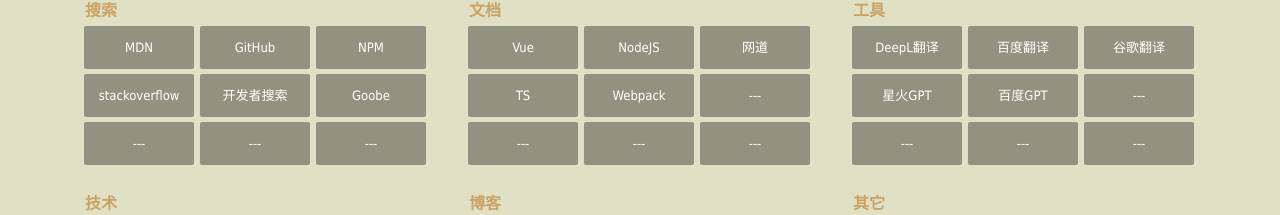
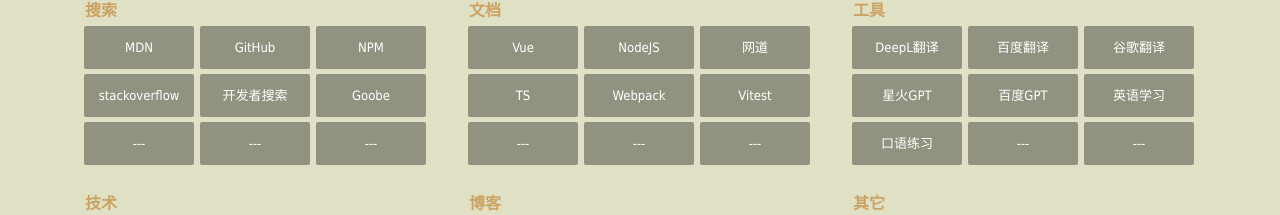
Before and after one commit to liudewa888/liudewa888.github.io, a Vue app: page /#/nav in a window 1280 px wide. Shown: the part 290-505 px from the top of the page. Built offline with nearby package versions, Linux system fonts and the light colour scheme.

Commit message:
fix: 修改口语学习地址

```diff
--- a/public/data.config.js
+++ b/public/data.config.js
@@ -52,6 +52,10 @@ const navigations = [
         title: "Webpack",
         link: "https://yk2012.github.io/sgg_webpack5/base/optimizeCss.html#_2-%E9%85%8D%E7%BD%AE",
       },
+      {
+        title: "Vitest",
+        link: "https://cn.vitest.dev/api/expect.html",
+      },
     ],
   },
   {
@@ -76,6 +80,14 @@ const navigations = [
       {
         title: "百度GPT",
         link: "https://yiyan.baidu.com/",
+      },
+      {
+        title: "英语学习",
+        link: "https://qwerty.kaiyi.cool/",
+      },
+      {
+        title: "口语练习",
+        link: "https://earthworm.cuixueshe.com/",
       },
     ],
   },
--- a/vite.config.js
+++ b/vite.config.js
@@ -5,6 +5,7 @@ import ElementPlus from "unplugin-element-plus/vite";
 
 // https://vitejs.dev/config/
 export default defineConfig({
+  base: "./",
   build: {
     outDir: resolve(__dirname, "docs"),
   },
```
Also changed, not shown: 1 other file (tests, documents, lock files or other folders).
